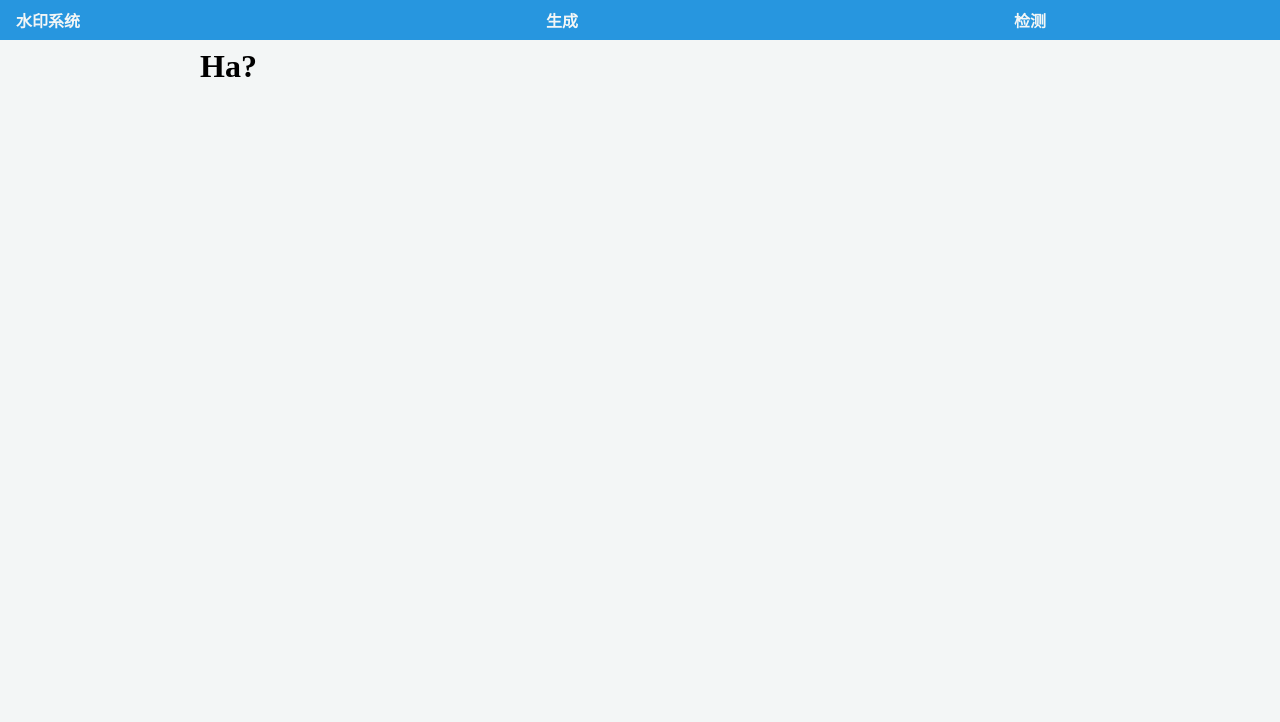
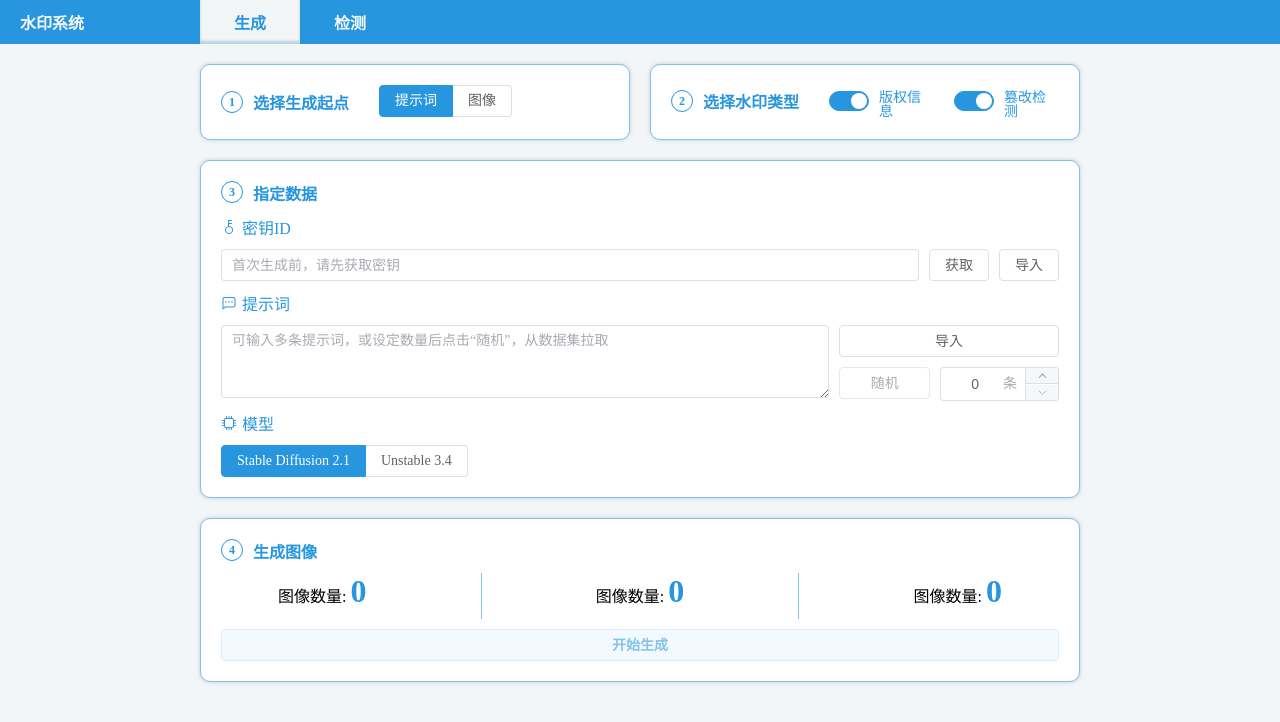
Before and after one commit to TreeNode09/W-Front, a Vue app: page / in a window 1280 px wide. Shown: the top 722 px of the page. Built offline with nearby package versions, Linux system fonts and the light colour scheme.

Commit message:
调整水印生成界面样式

```diff
--- a/src/App.vue
+++ b/src/App.vue
@@ -15,7 +15,7 @@ import Header from './Components/Header.vue'
 import EncodeView from './EncodeView.vue'
 import DecodeView from './DecodeView.vue'
 
-const isEncode = ref(false)
+const isEncode = ref(true)
 </script>
 
 <style>
@@ -58,4 +58,8 @@ hr {
 .el-button+.el-button {
   margin: 0;
 }
+
+.el-switch__label {
+  color: var(--el-text-color-placeholder);
+}
 </style>
--- a/src/Components/Header.vue
+++ b/src/Components/Header.vue
@@ -1,9 +1,9 @@
 <template>
-<header class="row" style="justify-content: space-around; padding: 0.5em 1em; background-color: var(--main);">
-  <div style="flex: 1;">水印系统</div>
-  <div class="row" style="flex: 3">
-    <div class="option" @click="onGenerate">生成</div>
-    <div class="option" @click="onDetect">检测</div>
+<header class="row" style="padding: 0 20px; background-color: var(--main);">
+  <div style="width: 180px; padding: 10px 0;">水印系统</div>
+  <div class="row">
+    <div class="option" :class="{ selected: model }" @click="onGenerate">生成</div>
+    <div class="option" :class="{ selected: !model }" @click="onDetect">检测</div>
   </div>
 </header>
 </template>
@@ -32,7 +32,15 @@ const onDetect = () => {
 }
 
 .option {
-  flex: 1;
+  box-sizing: border-box;
+  width: 100px;
+  padding: 10px 0;
   text-align: center;
 }
+
+.option.selected {
+  color: var(--main);
+  background-color: var(--white);
+  box-shadow: inset var(--shadowDark) 0 -3px 3px;
+}
 </style>
--- a/src/Components/Step.vue
+++ b/src/Components/Step.vue
@@ -1,17 +1,57 @@
 <template>
 <div class="col" style="gap: 10px; padding: 20px; border: solid 1px var(--pale); border-radius: 10px;
-background-color: #FFF; box-shadow: var(--shadowDark) 0 0 4px;">
-  <div class="row" style="gap: 10px; color: var(--main);">
-    <span class="col" style="flex-shrink: 0; align-items: center; justify-content: center; width: 20px; height: 20px;
-      font-size: 12px; font-weight: bold; line-height: 1; border: solid 1px var(--main); border-radius: 50%;">
-      {{ props.num }}
-    </span>
-    <div style="font-weight: bold;">{{ props.title }}</div>
-  </div>
-  <slot></slot>
+  background-color: #FFF; box-shadow: var(--shadowDark) 0 0 4px;">
+  <template v-if="row">
+    <div class="row" style="align-items: center; gap: 10px; color: var(--main);">
+      <span class="num">{{ num }}</span>
+      <div class="title">{{ title }}</div>
+      <div class="row" style="flex: 1; align-items: center; margin-left: 20px;">
+        <slot></slot>
+      </div>
+    </div>
+  </template>
+  <template v-else>
+    <div class="row" style="gap: 10px; color: var(--main);">
+      <span class="num">{{ num }}</span>
+      <div class="title">{{ title }}</div>
+    </div>
+    <slot></slot>
+  </template>
 </div>
 </template>
 
 <script setup lang="ts">
-const props = defineProps(["num", "title"])
+const props = defineProps({
+  num: {type: [String, Number]},
+  title: {type: String},
+  row: {type: Boolean, default: false}
+})
 </script>
+
+<style scoped>
+.num {
+  flex-shrink: 0;
+  display: inline-flex;
+  align-items: center;
+  justify-content: center;
+  width: 20px;
+  height: 20px;
+  font-size: 12px;
+  font-weight: bold;
+  line-height: 1;
+  border: solid 1px var(--main);
+  border-radius: 50%;
+}
+
+.title {
+  font-weight: bold;
+  flex-shrink: 0;
+}
+
+.step-slot-inline {
+  flex: 1;
+  display: flex;
+  justify-content: flex-end;
+  align-items: center;
+}
+</style>
--- a/src/EncodeView.vue
+++ b/src/EncodeView.vue
@@ -2,14 +2,14 @@
 <div class="col" style="gap: 20px; padding-top: 20px;">
 
   <div class="row" style="gap: 20px; width: 100%;">
-    <Step num="1" title="选择生成起点" style="flex: 1;">
+    <Step num="1" title="选择生成起点" row style="flex: 1;">
       <el-radio-group v-model="isPrompt" style="padding-bottom: 2px;">
         <el-radio-button :value="true" border>提示词</el-radio-button>
         <el-radio-button :value="false" border>图像</el-radio-button>
       </el-radio-group>
     </Step>
 
-    <Step v-if="isPrompt" num="2" title="选择水印类型" style="flex: 1;">
+    <Step v-if="isPrompt" num="2" title="选择水印类型" row style="flex: 1;">
       <div class="row" style="gap: 20px;">
         <el-switch v-model="usePRC" active-text="版权信息"/>
         <el-switch v-model="useWaterLo" active-text="篡改检测"/>
@@ -19,7 +19,7 @@
 
   <Step v-if="isPrompt" num="3" title="指定数据">
 
-    <Subtitle title="密钥"><Key /></Subtitle>
+    <Subtitle v-if="usePRC" title="密钥ID"><Key /></Subtitle>
     <div v-if="usePRC" class="row" style="gap: 10px;">
       <el-input v-model="key" placeholder="首次生成前，请先获取密钥" />
       <el-button>获取</el-button>
@@ -61,7 +61,14 @@
   </Step>
 
   <Step :num="isPrompt ? 4 : 3" title="生成图像">
-    <DisplayData name="图像数量" :value="imageNum" />
+    <div class="row" style="justify-content: space-around;">
+      <DisplayData name="图像数量" :value="imageNum" />
+      <div style="width: 1px; height: 46px; background-color: var(--pale);"></div>
+      <DisplayData name="图像数量" :value="imageNum" />
+      <div style="width: 1px; height: 46px; background-color: var(--pale);"></div>
+      <DisplayData name="图像数量" :value="imageNum" />
+    </div>
+
     <el-button type="primary" plain :disabled="imageNum<=0" style="font-weight: bold;">
       开始生成
     </el-button>
--- a/src/stores/colors.ts
+++ b/src/stores/colors.ts
@@ -11,7 +11,7 @@ export const COLOR_PALETTES: readonly ColorVars[] = [
     '--main': '#2796DF',
     '--dark': '#1C71A9',
     '--black': '#13222D',
-    '--shadowLight': 'rgba(160, 217, 255, 0.25)',
+    '--shadowLight': 'rgba(207, 236, 255, 0.25)',
     '--shadowDark': 'rgba(0, 100, 167, 0.25)'
   },
   {
```
